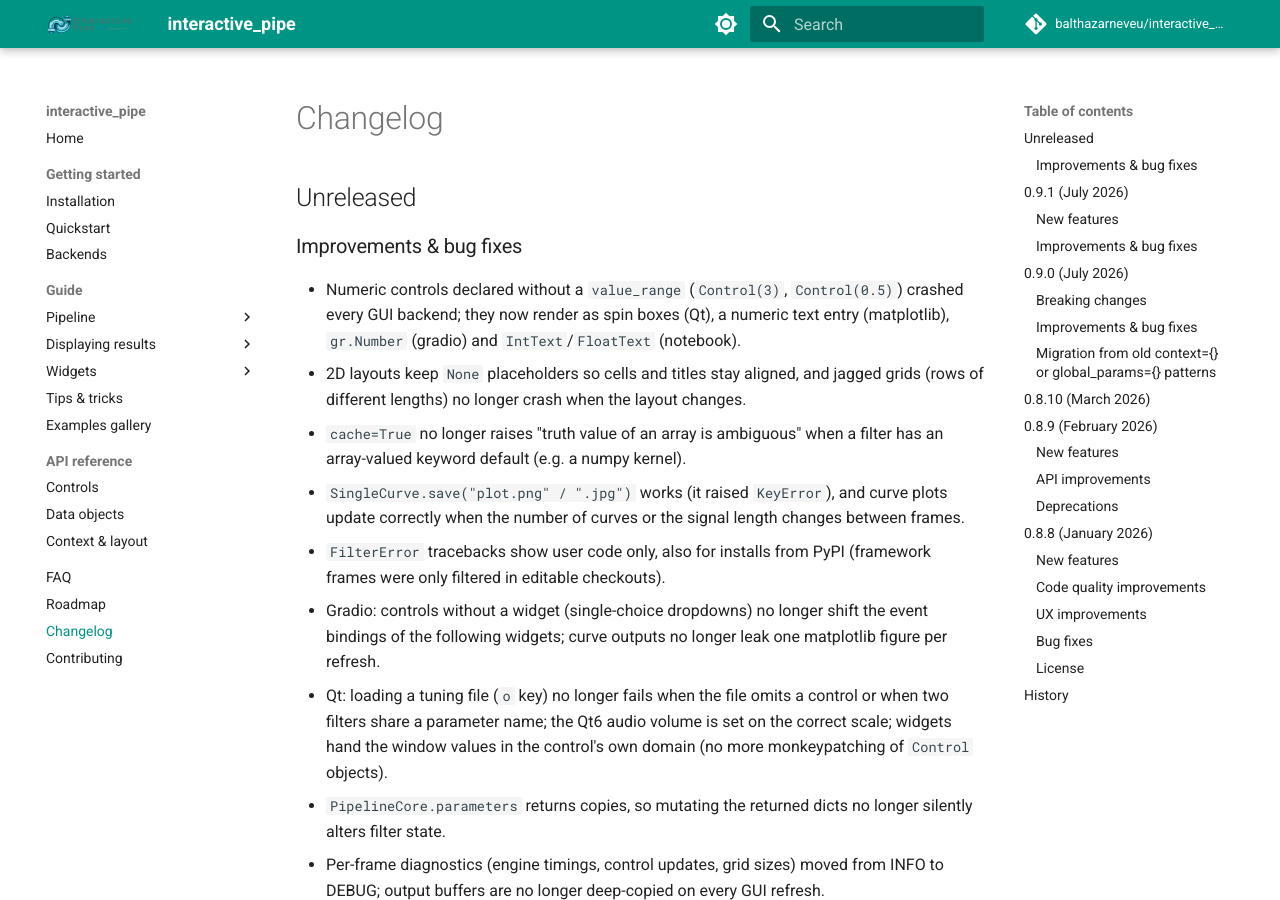
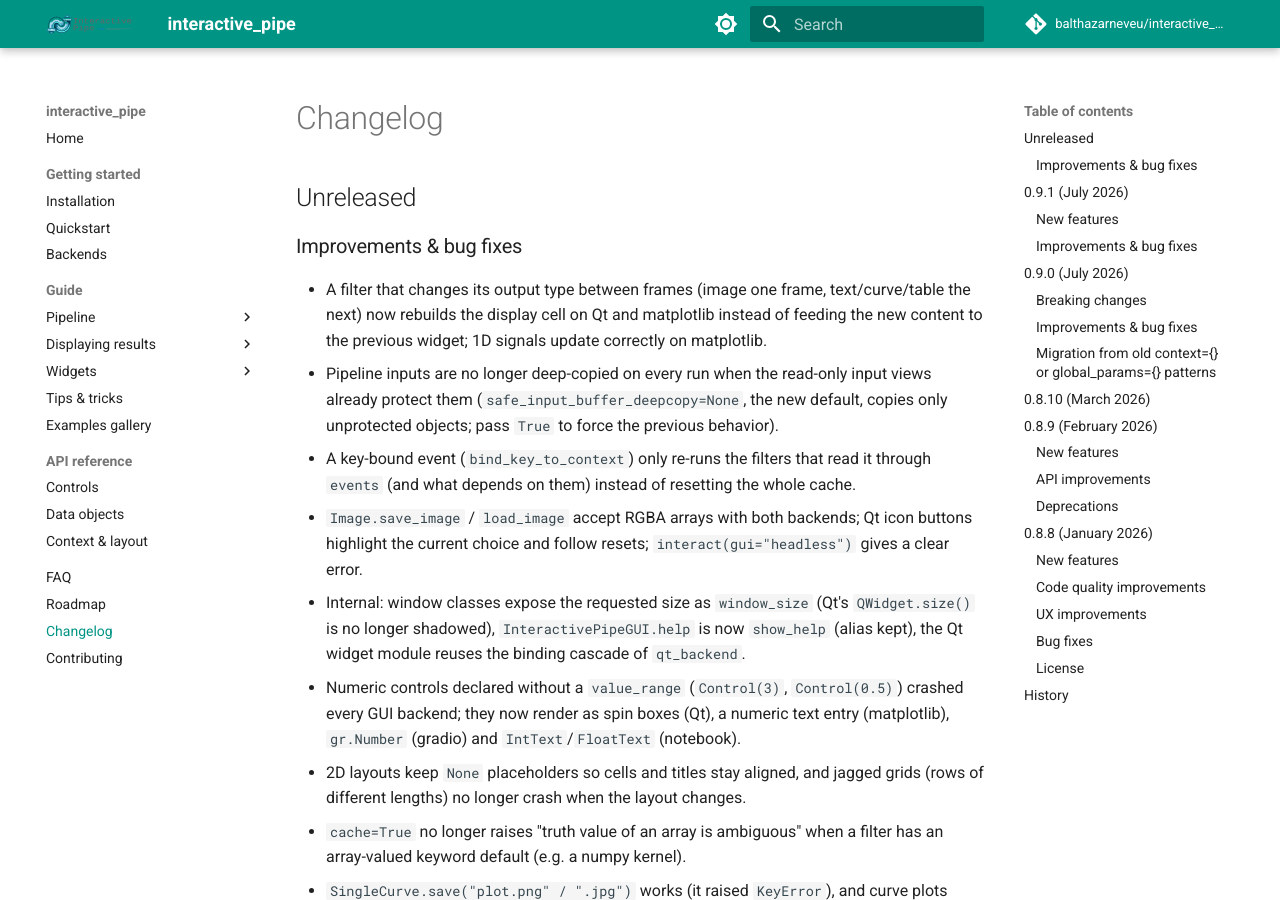
Before and after one commit to balthazarneveu/interactive_pipe, an MkDocs documentation site: the page built from docs/changelog.md, in a window 1280 px wide and 900 px high. Built offline with MkDocs 1.6.1 and Material for MkDocs 9.7.7, drawn with Linux system fonts in a browser that asks for light colours; comment, search, counter and statistics services are not loaded; some of the changed text lies outside the part shown.

Commit message:
Changelog and tech debt notes for the second review round
The 0.8.9 changelog claimed the inline tuple syntax was deprecated while the
code never warned; it now states the decorator syntax is recommended and the
shorthand remains supported. tech_debt.md records the items closed here.

```diff
--- a/CHANGELOG.md
+++ b/CHANGELOG.md
@@ -3,6 +3,11 @@
 ## Unreleased
 
 ### Improvements & bug fixes
+- A filter that changes its output type between frames (image one frame, text/curve/table the next) now rebuilds the display cell on Qt and matplotlib instead of feeding the new content to the previous widget; 1D signals update correctly on matplotlib.
+- Pipeline inputs are no longer deep-copied on every run when the read-only input views already protect them (`safe_input_buffer_deepcopy=None`, the new default, copies only unprotected objects; pass `True` to force the previous behavior).
+- A key-bound event (`bind_key_to_context`) only re-runs the filters that read it through `events` (and what depends on them) instead of resetting the whole cache.
+- `Image.save_image` / `load_image` accept RGBA arrays with both backends; Qt icon buttons highlight the current choice and follow resets; `interact(gui="headless")` gives a clear error.
+- Internal: window classes expose the requested size as `window_size` (Qt's `QWidget.size()` is no longer shadowed), `InteractivePipeGUI.help` is now `show_help` (alias kept), the Qt widget module reuses the binding cascade of `qt_backend`.
 - Numeric controls declared without a `value_range` (`Control(3)`, `Control(0.5)`) crashed every GUI backend; they now render as spin boxes (Qt), a numeric text entry (matplotlib), `gr.Number` (gradio) and `IntText`/`FloatText` (notebook).
 - 2D layouts keep `None` placeholders so cells and titles stay aligned, and jagged grids (rows of different lengths) no longer crash when the layout changes.
 - `cache=True` no longer raises "truth value of an array is ambiguous" when a filter has an array-valued keyword default (e.g. a numpy kernel).
@@ -93,7 +98,7 @@
 - Graph visualization for GUI pipelines (press `G`)
 
 ### Deprecations
-- Inline syntax deprecated (use decorator syntax instead)
+- Decorator syntax (`@interactive(param=(default, [min, max]))`) is the recommended way to declare controls. The inline tuple shorthand in function defaults remains supported and emits no warning (this entry previously announced a deprecation that was never enforced).
 - `output_canvas` argument removed
 - Context aliases (`global_params`, `states` etc...) deprecated at initialization
 
```
Also changed, not shown: tech_debt.md (+13 -8 lines).
